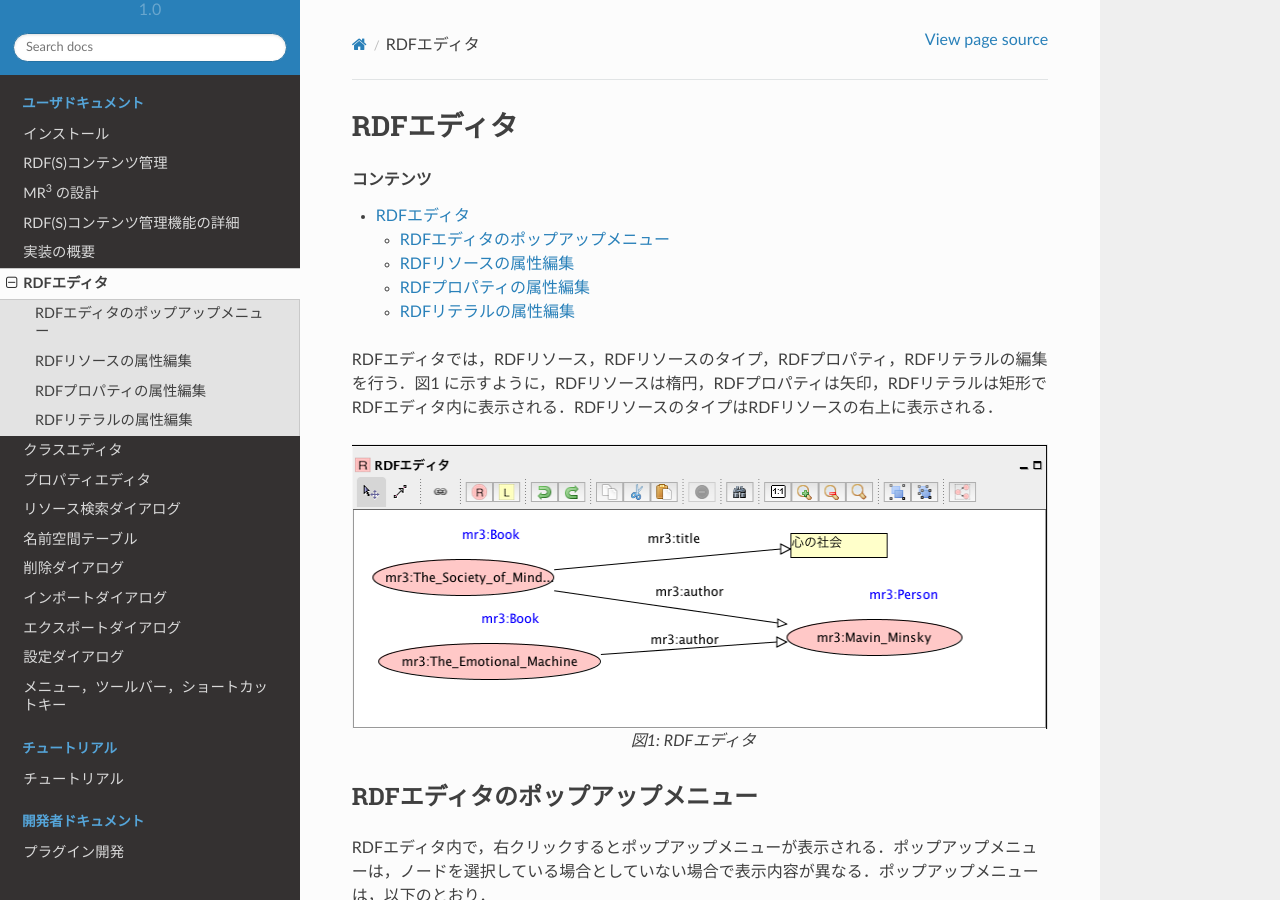
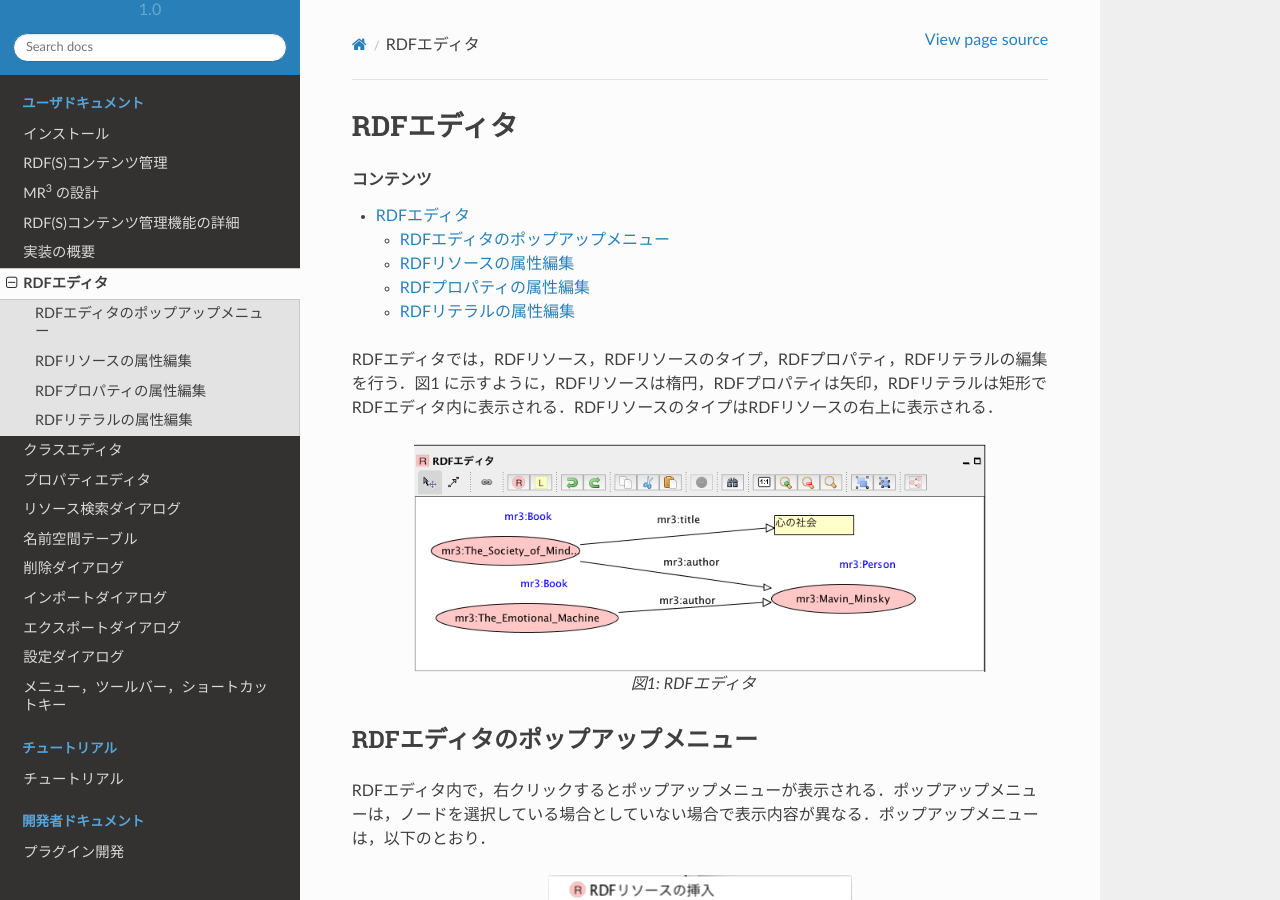
Before and after one commit to mr-3/mrcube-ja-docs, a Sphinx documentation site: the page built from docs/source/rdf_editor.rst, in a window 1280 px wide and 900 px high. Built offline with Sphinx 7.4.7 and the Read the Docs theme 2.0.0, drawn with Linux system fonts in a browser that asks for light colours.

Commit message:
modify image scale

```diff
--- a/docs/source/class_editor.rst
+++ b/docs/source/class_editor.rst
@@ -10,7 +10,7 @@
 クラスエディタでは，RDFSクラスの階層関係およびRDFSクラスの属性編集を行うことができる．図1にクラスエディタのスクリーンショットを示す
 
 .. figure:: figures/class_editor.png
-   :scale: 50 %
+   :scale: 40 %
    :alt: 図1: クラスエディタ
    :align: center
 
@@ -23,14 +23,14 @@
 クラスエディタ内で，右クリックするとポップアップメニューが表示される．ポップアップメニューは，ノードを選択している場合としていない場合で表示内容が異なる．ポップアップメニューは，以下のとおり．
 
 .. figure:: figures/popup_menu_class_editor.png
-   :scale: 40 %
+   :scale: 50 %
    :alt: ノードが選択されていない状態
    :align: center
 
    ノードが選択されていない状態
 
 .. figure:: figures/popup_menu_selected_class_editor.png
-   :scale: 40 %
+   :scale: 50 %
    :alt: ノードが選択された状態
    :align: center
 
--- a/docs/source/property_editor.rst
+++ b/docs/source/property_editor.rst
@@ -10,7 +10,7 @@
 プロパティエディタでは，RDFS プロパティの階層関係およびRDFS プロパティの属性編集を行うことができる．図1にプロパティエディタのスクリーンショットを示す．
 
 .. figure:: figures/property_editor.png
-   :scale: 50 %
+   :scale: 40 %
    :alt: 図1: プロパティエディタ
    :align: center
 
@@ -23,14 +23,14 @@
 プロパティエディタ内で，右クリックするとポップアップメニューが表示される．ポップアップメニューは，ノードを選択している場合としていない場合で表示内容が異なる．ポップアップメニューは，以下のとおり．
 
 .. figure:: figures/popup_menu_selected_property_editor.png
-   :scale: 40 %
+   :scale: 50 %
    :alt: ノードが選択されていない状態
    :align: center
 
    ノードが選択されていない状態
 
 .. figure:: figures/popup_menu_selected_property_editor.png
-   :scale: 40 %
+   :scale: 50 %
    :alt: ノードが選択された状態
    :align: center
 
--- a/docs/source/rdf_editor.rst
+++ b/docs/source/rdf_editor.rst
@@ -10,7 +10,7 @@ RDFエディタ
 RDFエディタでは，RDFリソース，RDFリソースのタイプ，RDFプロパティ，RDFリテラルの編集を行う．図1 に示すように，RDFリソースは楕円，RDFプロパティは矢印，RDFリテラルは矩形でRDFエディタ内に表示される．RDFリソースのタイプはRDFリソースの右上に表示される．
 
 .. figure:: figures/rdf_editor.png
-   :scale: 50 %
+   :scale: 40 %
    :alt: 図1: RDFエディタ
    :align: center
 
@@ -24,14 +24,14 @@ RDFエディタのポップアップメニュー
 RDFエディタ内で，右クリックするとポップアップメニューが表示される．ポップアップメニューは，ノードを選択している場合としていない場合で表示内容が異なる．ポップアップメニューは，以下のとおり．
 
 .. figure:: figures/popup_menu_rdf_editor.png
-   :scale: 40 %
+   :scale: 50 %
    :alt: ノードが選択されていない状態
    :align: center
 
    ノードが選択されていない状態
 
 .. figure:: figures/popup_menu_selected_rdf_editor.png
-   :scale: 40 %
+   :scale: 50 %
    :alt: ノードが選択された状態
    :align: center
 
```
